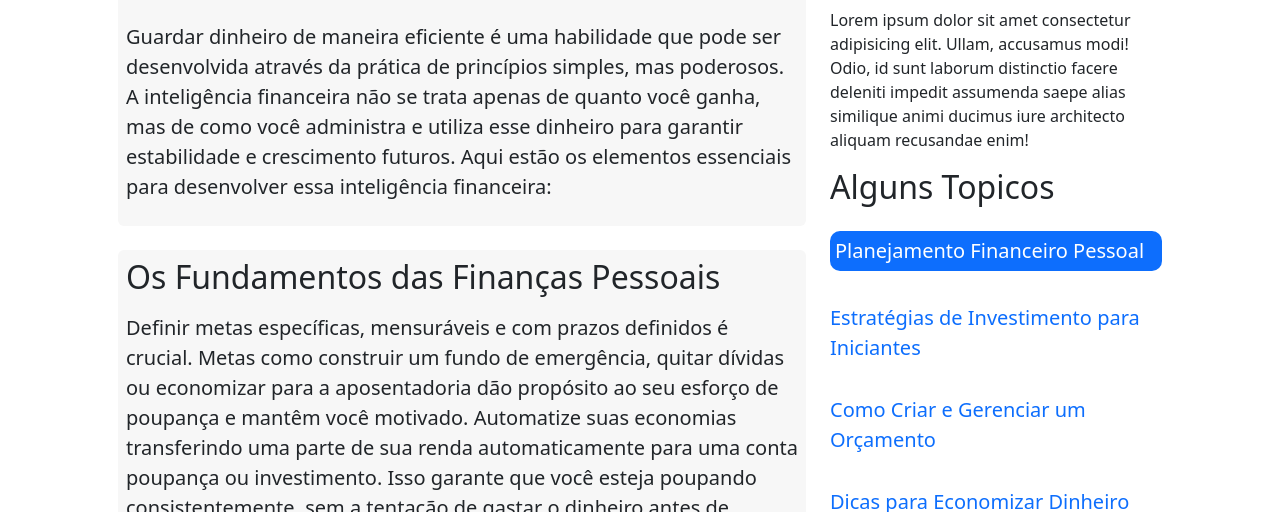
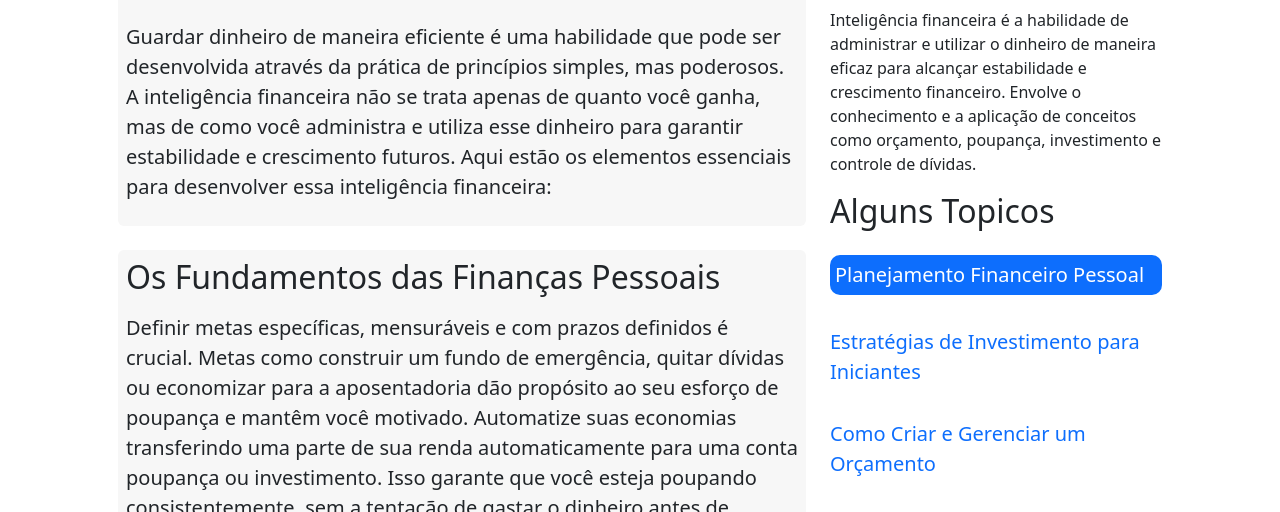
Before and after one commit to Lucas-furquim/Site-bootstrap, a plain HTML site: page index.html in a window 1280 px wide. Shown: the part 588-1100 px from the top of the page. Drawn offline with nearby package versions, Linux system fonts and the light colour scheme.

Commit message:
sobre finanças

```diff
--- a/index.html
+++ b/index.html
@@ -84,7 +84,7 @@
           <div>
             <h2 class="fs-2">Sobre</h2>
             <p class="fs-6 fw-bold ">Sobre as finanças</p>
-            <p>Lorem ipsum dolor sit amet consectetur adipisicing elit. Ullam, accusamus modi! Odio, id sunt laborum distinctio facere deleniti impedit assumenda saepe alias similique animi ducimus iure architecto aliquam recusandae enim!</p>
+            <p>Inteligência financeira é a habilidade de administrar e utilizar o dinheiro de maneira eficaz para alcançar estabilidade e crescimento financeiro. Envolve o conhecimento e a aplicação de conceitos como orçamento, poupança, investimento e controle de dívidas.</p>
 
             <h2 class="fs-2">Alguns Topicos</h2>
 
```
